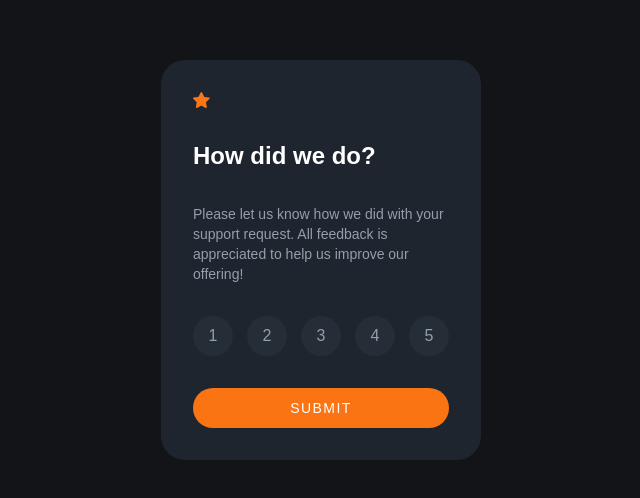
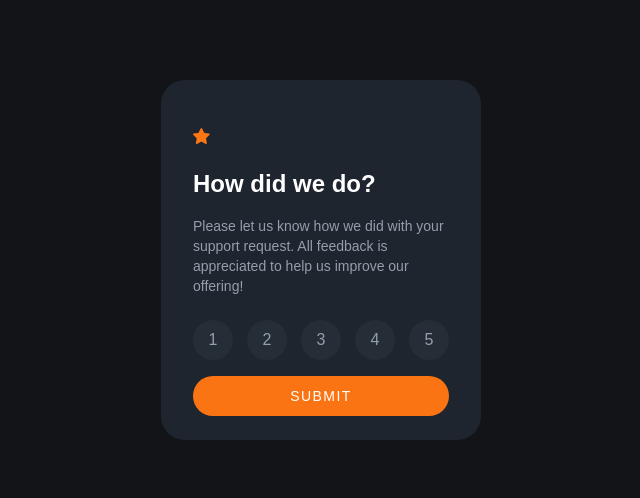
Before and after one commit to tcmak217/interactive-rating-component, a React (Create React App) app: page / in a window 1280 px wide. Shown: the part 140-638 px from the top of the page, without its empty margins (319-959 px from the left). Built offline with nearby package versions, Linux system fonts and the light colour scheme.

Commit message:
fix: change to use margin instead of flex grow to layout the content

```diff
--- a/src/components/RatingCard/RatingCard.tsx
+++ b/src/components/RatingCard/RatingCard.tsx
@@ -3,17 +3,21 @@ import startIcon from "../../images/icon-star.svg"
 
 function RatingCard() {
   return (
-    <div className="bg-[hsl(215,20%,15%)] w-[320px] h-[400px] rounded-3xl">
+    <div className="bg-[hsl(215,20%,15%)] w-[320px] h-[360px] rounded-3xl">
       <div className="w-full h-full flex flex-col p-8">
-        <div className="grow">
+        <div className="flex items-center my-4">
           <img src={startIcon} alt="star icon" />
         </div>
-        <div className="text-white grow text-2xl font-bold">How did we do?</div>
-        <div className="text-light-grey grow text-sm">
-          Please let us know how we did with your support request. All feedback is appreciated to
-          help us improve our offering!
+        <div className="flex items-center my-2">
+          <div className="text-white text-2xl font-bold">How did we do?</div>
         </div>
-        <div className="flex flex-row grow justify-between">
+        <div className="flex items-center my-2">
+          <div className="text-light-grey text-sm">
+            Please let us know how we did with your support request. All feedback is appreciated to
+            help us improve our offering!
+          </div>
+        </div>
+        <div className="flex flex-row justify-between items-center my-4">
           <button className="w-10 h-10 text-light-grey bg-dark-blue active:bg-orange active:text-white rounded-full">
             1
           </button>
@@ -30,7 +34,7 @@ function RatingCard() {
             5
           </button>
         </div>
-        <button className="w-full h-10 tracking-widest text-sm text-white bg-orange rounded-full uppercase active:bg-white active:text-orange">
+        <button className="w-full min-h-[2.5rem] tracking-widest text-sm text-white bg-orange rounded-full uppercase active:bg-white active:text-orange">
           Submit
         </button>
       </div>
```
